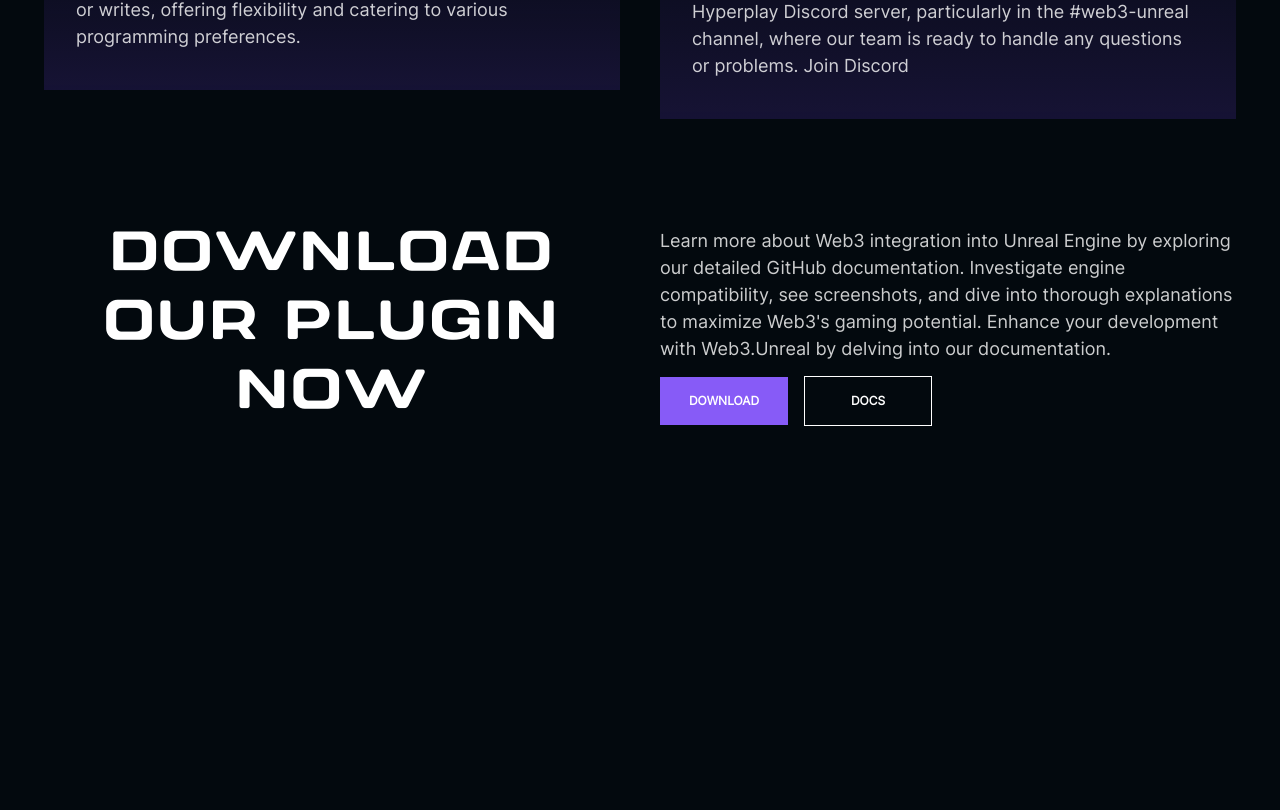
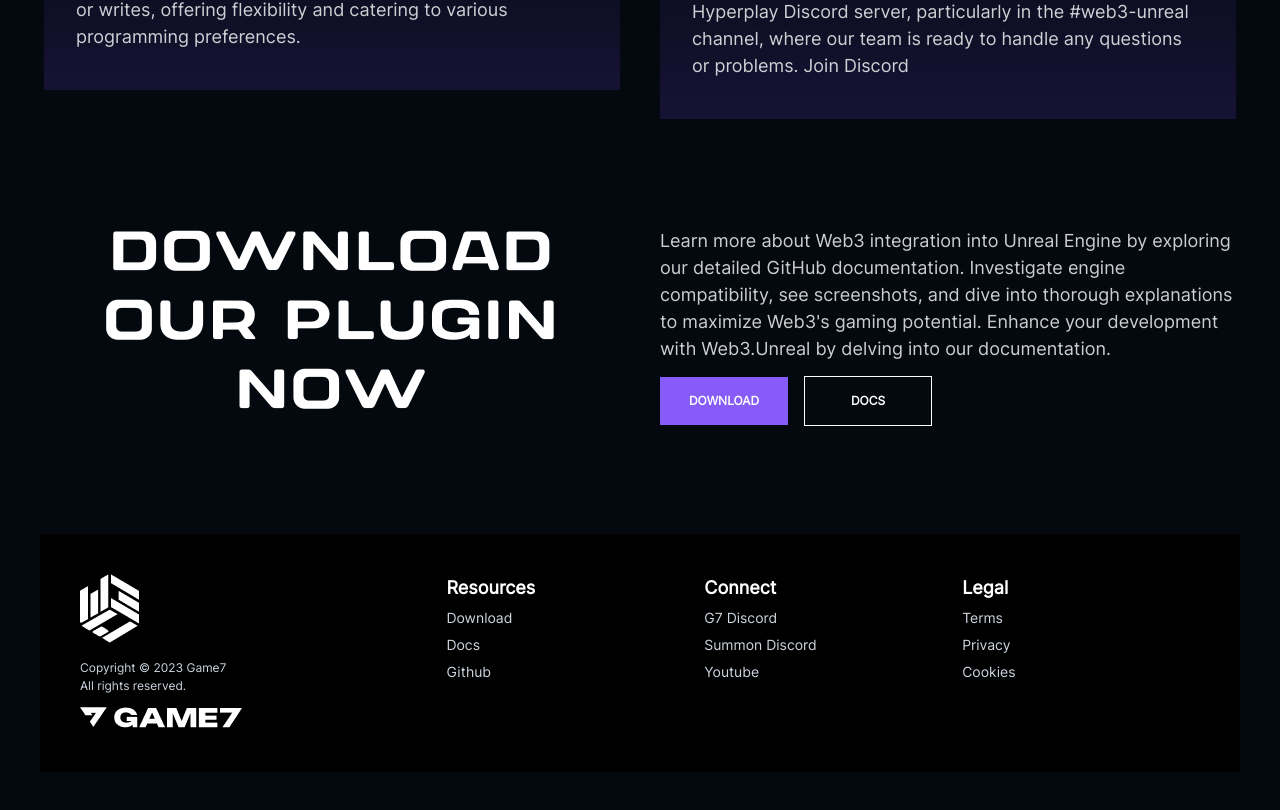
Before and after one commit to G7DAO/unreal-web3, a React (Create React App) app: page / in a window 1280 px wide. Shown: the part 3744-4554 px from the top of the page. Before the commit the page ends 4278 px from the top, so only its background shows below. Built offline with nearby package versions, Linux system fonts and the light colour scheme.

Commit message:
Added footer

```diff
--- /dev/null
+++ b/src/components/Footer/index.js
@@ -0,0 +1,43 @@
+import React from 'react';
+
+import styles from './styles.module.css';
+
+const FooterComponent = () => {
+    return (
+        <div className={styles.footerContainer}>
+            <div className={styles.footerWrapper}>
+                <div>
+                    <img src='images/footer_logo.png' alt='Footer Logo' />
+                    <p className={styles.copyRightText}>Copyright © 2023 Game7<br />All rights reserved.</p>
+                    <img src='images/game7_logo.png' alt='Game7 Logo' />
+                </div>
+
+                <div className={styles.footerItemsWrapper}>
+                    <p className={styles.footerItemTitle}>Resources</p>
+
+                    <a href='#' className={styles.footerItemText}>Download</a>
+                    <a href='#' className={styles.footerItemText}>Docs</a>
+                    <a href='#' className={styles.footerItemText}>Github</a>
+                </div>
+
+                <div className={styles.footerItemsWrapper}>
+                    <p className={styles.footerItemTitle}>Connect</p>
+
+                    <a href='#' className={styles.footerItemText}>G7 Discord</a>
+                    <a href='#' className={styles.footerItemText}>Summon Discord</a>
+                    <a href='#' className={styles.footerItemText}>Youtube</a>
+                </div>
+
+                <div className={styles.footerItemsWrapper}>
+                    <p className={styles.footerItemTitle}>Legal</p>
+
+                    <a href='#' className={styles.footerItemText}>Terms</a>
+                    <a href='#' className={styles.footerItemText}>Privacy</a>
+                    <a href='#' className={styles.footerItemText}>Cookies</a>
+                </div>
+            </div>
+        </div>
+    )
+}
+
+export default FooterComponent;
--- /dev/null
+++ b/src/components/Footer/styles.module.css
@@ -0,0 +1,48 @@
+.footerContainer {
+    padding: 0 40px;
+    margin-bottom: 56px;
+    width: 100%;
+}
+
+.footerWrapper {
+    width: 100%;
+    display: flex;
+    gap: 20px;
+    justify-content: space-between;
+    padding: 40px;
+    background: #000;
+}
+
+.copyRightText {
+    color: #CDD5DF;
+    font-size: 12px;
+    font-style: normal;
+    font-weight: 400;
+    line-height: 18px;
+    margin: 12px 0;
+    margin-right: 200px;
+}
+
+.footerItemsWrapper {
+    display: flex;
+    flex-direction: column;
+    flex: 1;
+}
+
+.footerItemTitle {
+    color: #FFF;
+    font-size: 18px;
+    font-weight: 600;
+    line-height: 27px;
+    margin: 0;
+}
+
+.footerItemText {
+    color: #CDD5DF;
+    font-size: 14px;
+    font-weight: 500;
+    line-height: 21px;
+    margin: 0;
+    margin-top: 6px;
+    text-decoration: none;
+}
--- a/src/components/MainLayout/index.js
+++ b/src/components/MainLayout/index.js
@@ -1,6 +1,7 @@
 import React from 'react';
 
 import HeaderComponent from '../Header';
+import FooterComponent from '../Footer';
 
 import styles from './styles.module.css';
 
@@ -9,6 +10,7 @@
         <div>
             <HeaderComponent />
             {children}
+            <FooterComponent />
         </div>
     )
 }
```
Also changed, not shown: public/images/footer_logo.png (added), public/images/game7_logo.png (added).
